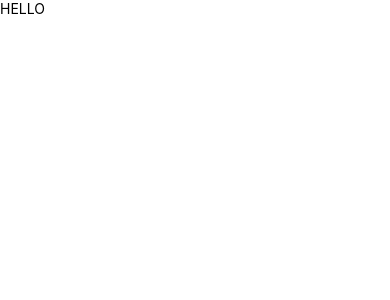
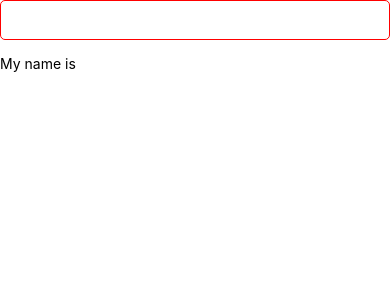
Before and after one commit to VanshSh/react_native_learning_from_codeevolution, a React Native app: screen / in a window 390 px wide. Shown: the top 300 px of the page. Built offline with nearby package versions, Linux system fonts and the light colour scheme.

Commit message:
feat: :sparkles: Video 59 => TextInput

```diff
--- a/components/RNForms.js
+++ b/components/RNForms.js
@@ -1,4 +1,5 @@
-import React, { useState } from "react";
+import { StatusBar } from 'expo-status-bar'
+import React, { useState } from 'react'
 import {
   View,
   TextInput,
@@ -8,32 +9,33 @@ import {
   Text,
   Image,
   Platform,
-} from "react-native";
+  SafeAreaView,
+} from 'react-native'
 
 const LoginForm = () => {
-  const [username, setUsername] = useState("");
-  const [password, setPassword] = useState("");
-  const [errors, setErrors] = useState({});
+  const [username, setUsername] = useState('')
+  //   const [password, setPassword] = useState('')
+  //   const [errors, setErrors] = useState({})
 
-  const validateForm = () => {
-    let errors = {};
+  //   const validateForm = () => {
+  //     let errors = {}
 
-    if (!username) errors.username = "Username is required";
-    if (!password) errors.password = "Password is required";
+  //     if (!username) errors.username = 'Username is required'
+  //     if (!password) errors.password = 'Password is required'
 
-    setErrors(errors);
+  //     setErrors(errors)
 
-    return Object.keys(errors).length === 0;
-  };
+  //     return Object.keys(errors).length === 0
+  //   }
 
-  const handleSubmit = () => {
-    if (validateForm()) {
-      console.log("Submitted", username, password);
-      setUsername("");
-      setPassword("");
-      setErrors({});
-    }
-  };
+  //   const handleSubmit = () => {
+  //     if (validateForm()) {
+  //       console.log('Submitted', username, password)
+  //       setUsername('')
+  //       setPassword('')
+  //       setErrors({})
+  //     }
+  //   }
 
   return (
     // <KeyboardAvoidingView
@@ -76,23 +78,29 @@ const LoginForm = () => {
 
     //     <Button title="Login" onPress={handleSubmit} />
     //   </View>
-      // </KeyboardAvoidingView>
-      <Text>HELLO</Text>
-  );
-};
+    // </KeyboardAvoidingView>
+    <SafeAreaView style={styles.container}>
+      <TextInput
+        style={styles.input}
+        value={username}
+        onChangeText={setUsername}
+      />
+      <Text style={styles.text}>My name is {username}</Text>
+    </SafeAreaView>
+  )
+}
 
 const styles = StyleSheet.create({
   container: {
-    flex: 1,
-    justifyContent: "center",
-    paddingHorizontal: 20,
-    backgroundColor: "#f5f5f5",
+    // flex: 1,
+    backgroundColor: '#fff',
+    paddingTop: StatusBar.currentHeight,
   },
   form: {
-    backgroundColor: "#ffffff",
+    backgroundColor: '#ffffff',
     padding: 20,
     borderRadius: 10,
-    shadowColor: "#000",
+    shadowColor: '#000',
     shadowOffset: {
       width: 0,
       height: 2,
@@ -104,20 +112,20 @@ const styles = StyleSheet.create({
   label: {
     fontSize: 16,
     marginBottom: 5,
-    fontWeight: "bold",
+    fontWeight: 'bold',
   },
   input: {
     height: 40,
-    borderColor: "#ddd",
+    borderColor: 'red',
     borderWidth: 1,
     marginBottom: 15,
     padding: 10,
     borderRadius: 5,
   },
   errorText: {
-    color: "red",
+    color: 'red',
     marginBottom: 10,
   },
-});
+})
 
-export default LoginForm;
+export default LoginForm
```
